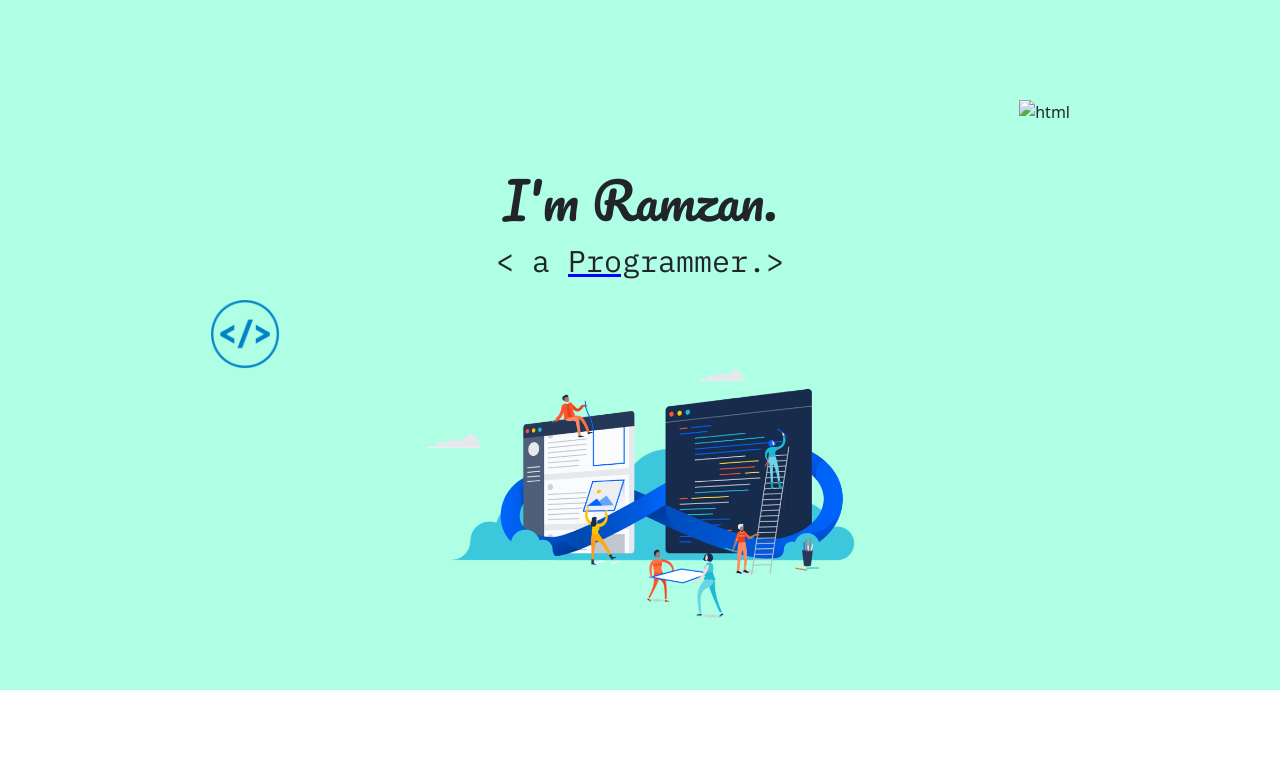
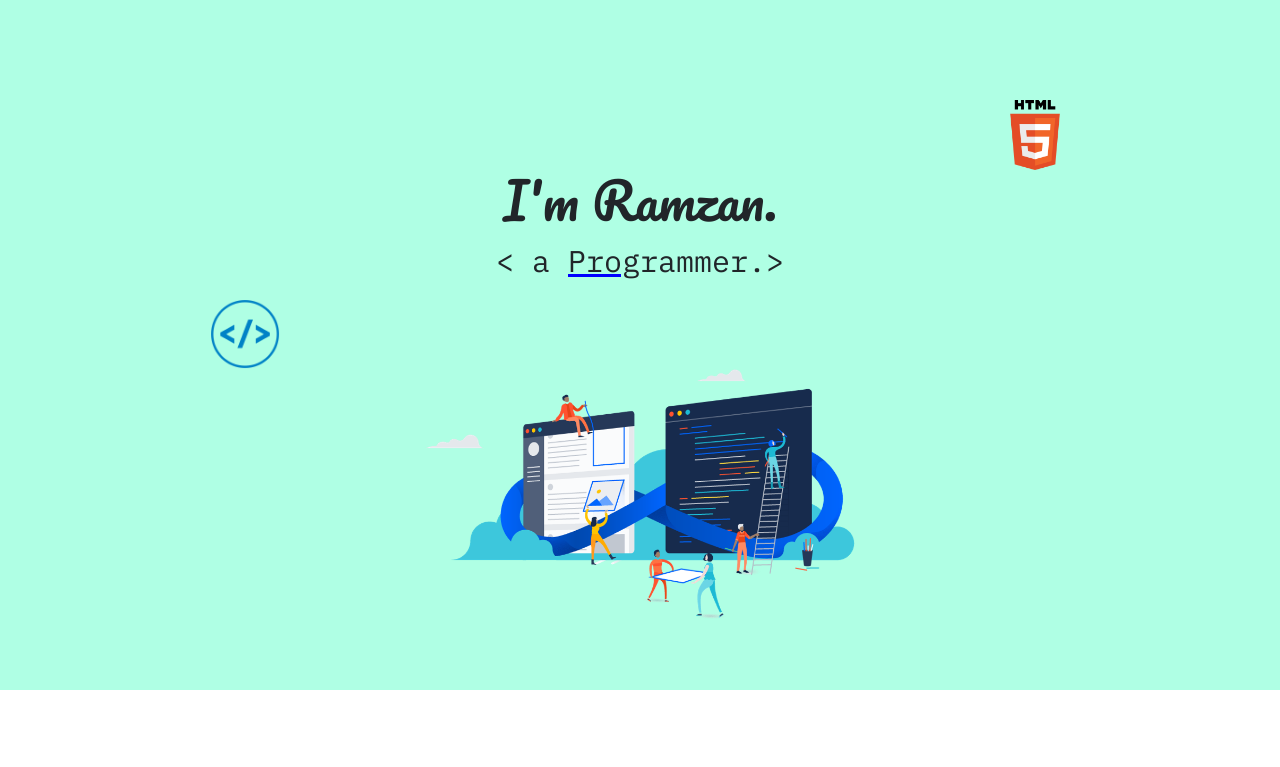
Before and after one commit to ramzan-developer/portfolio, a plain HTML site: page index.html in a window 1280 px wide. Shown: the top 767 px of the page. Drawn offline with nearby package versions, Linux system fonts and the light colour scheme.

Commit message:
Update index.html

```diff
--- a/index.html
+++ b/index.html
@@ -15,7 +15,7 @@
 <body>
   <div class="header">
     <div class="htmli">
-      <img src="./pngwing.com.png/" height="70" alt="html">
+      <img src="./pngwing.com.png" height="70" alt="html">
     </div>
     <div class="text">
      <h1 class="ramzan">I'm Ramzan.</h1>
```
